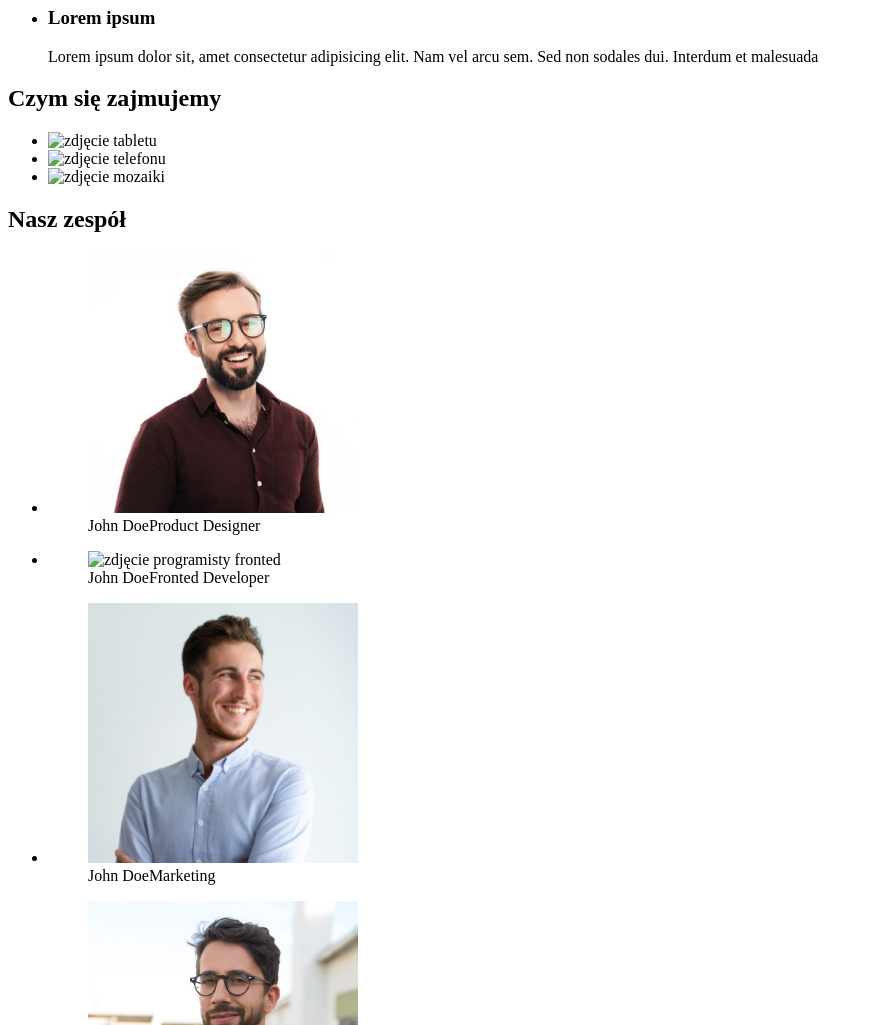
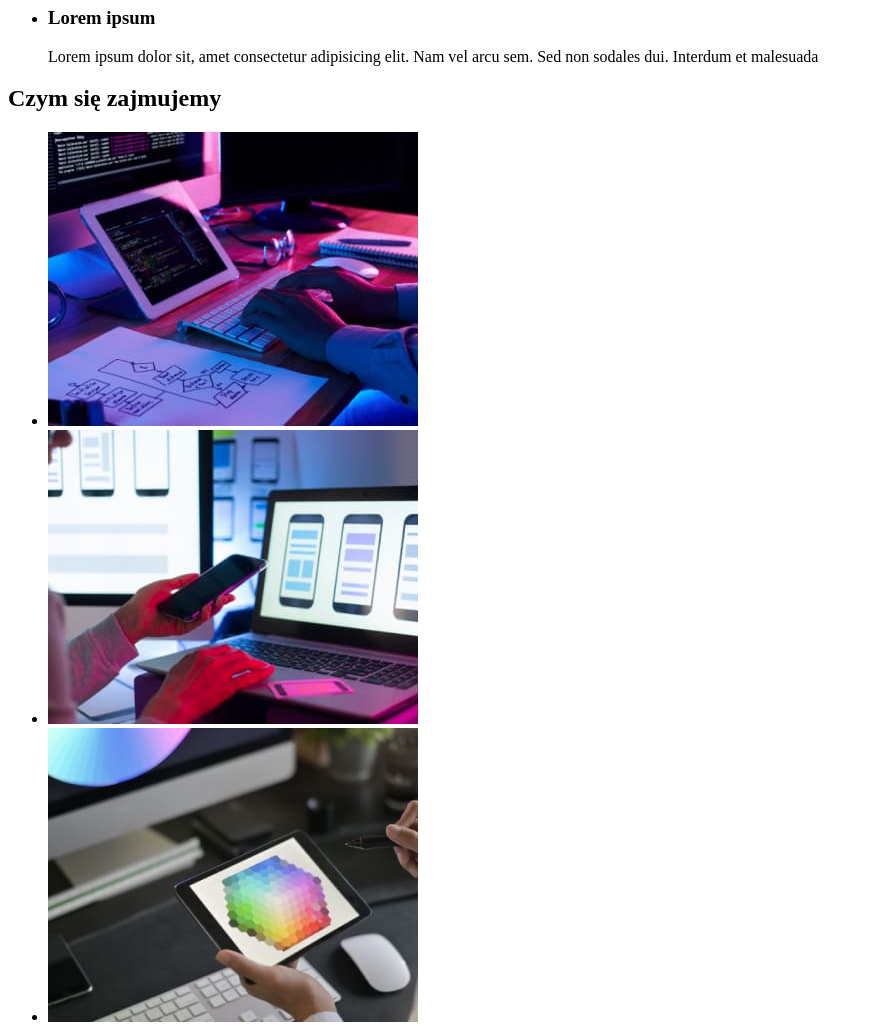
Before and after one commit to PrzemyslawGrz/goit-markup-hw-01, a plain HTML site: page index.html in a window 1280 px wide. Shown: the part 480-1505 px from the top of the page, without its empty margins (0-872 px from the left). Drawn offline with Linux system fonts and the light colour scheme.

Commit message:
korekta zdjęć

```diff
--- a/index.html
+++ b/index.html
@@ -63,7 +63,7 @@
         <ul>
           <li>
             <img
-              alt="zdjęcie tabletu"
+              alt="zdjęcie tableta"
               src="images/tablet.jpg"
               width="370"
               height="294"
@@ -72,15 +72,15 @@
           <li>
             <img
               alt="zdjęcie telefonu"
-              src="images/komputer.jpg"
+              src="images/computer.jpg"
               width="370"
               height="294"
             />
           </li>
           <li>
             <img
-              alt="zdjęcie mozaiki"
-              src="images/tablet-mozaika.jpg"
+              alt="zdjęcie tableta z mozaiką"
+              src="images/tablet-colors.jpg"
               width="370"
               height="294"
             />
@@ -107,7 +107,7 @@
             <figure>
               <img
                 alt="zdjęcie programisty fronted"
-                src="images/fronted-developer.jpg"
+                src="images/frontend-developer.jpg"
                 width="270"
                 height="260"
               />
```
Also changed, not shown: images/tablet-colors.jpg (renamed from images/laptop-colors.jpg), images/tablet.jpg (renamed from images/laptop.jpg).
